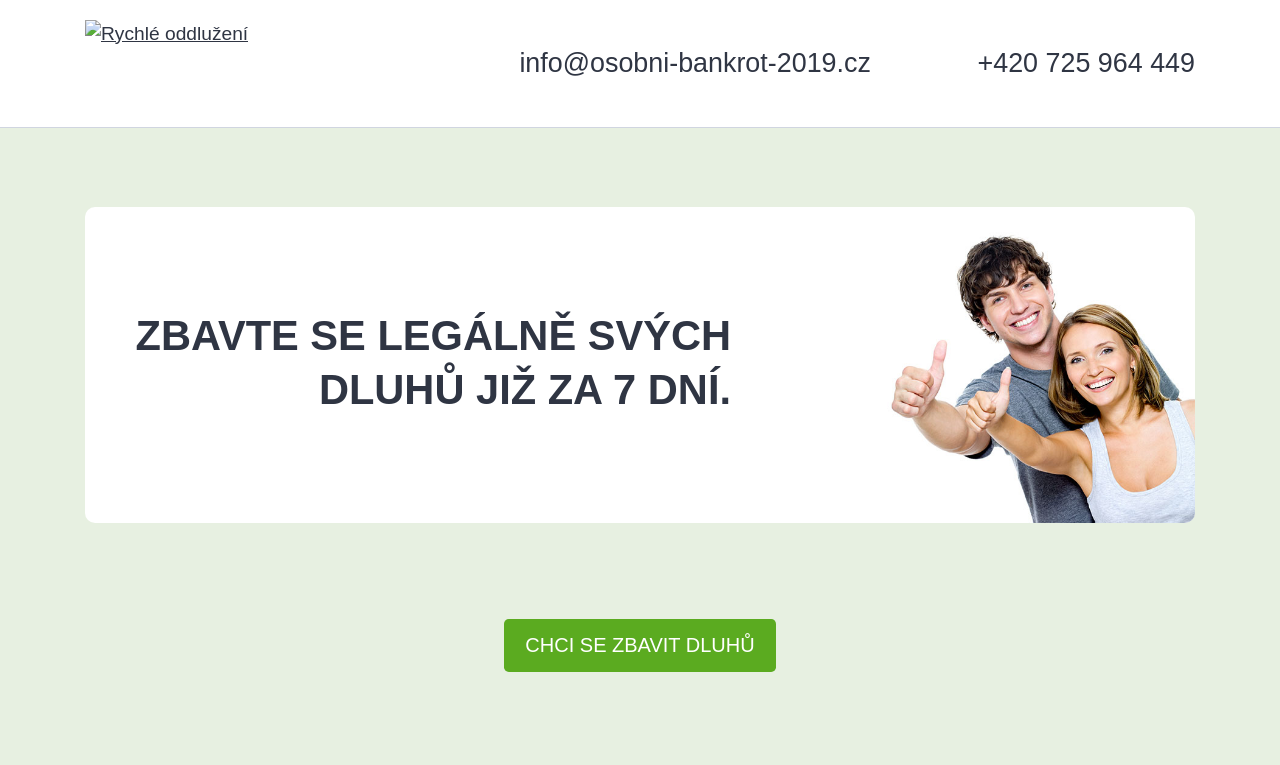
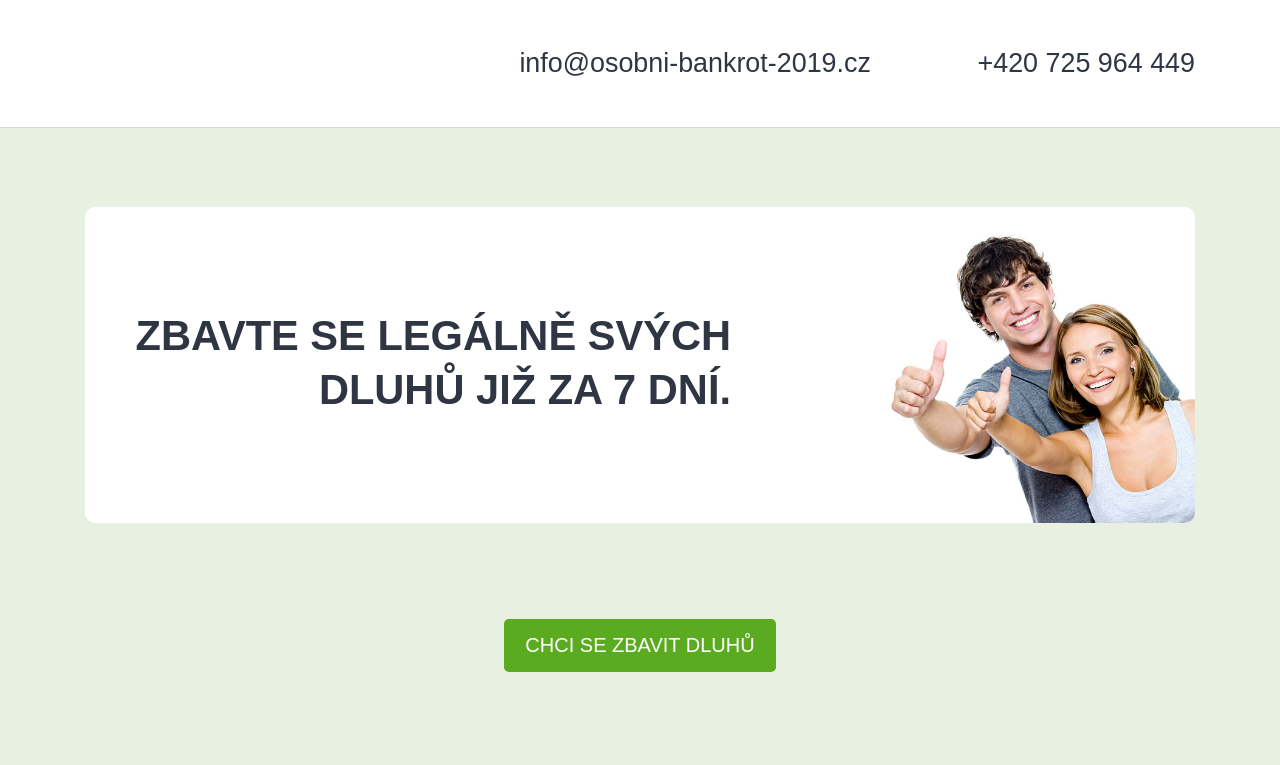
Before and after one commit to b-i-s/osobni-bankrot-2019.cz, a plain HTML site: page index.html in a window 1280 px wide. Shown: the top 765 px of the page. Drawn offline with Linux system fonts and the light colour scheme; some icons are missing; a web font is replaced by a local one.

Commit message:
Update index.html

```diff
--- a/index.html
+++ b/index.html
@@ -19,11 +19,8 @@
 <body lang="cs">
 <header class="header" role="header">
   <div class="container">
-    <a href="index.html" class="logo">
-      <img src="" alt="Rychlé oddlužení">
-    </a>
 
-    <div class="contact">
+	  <div class="contact">
       <div class="contact__part">
         <span class="contact__ico fa fa-phone-square red md" aria="hidden"></span>
       </div>
```
